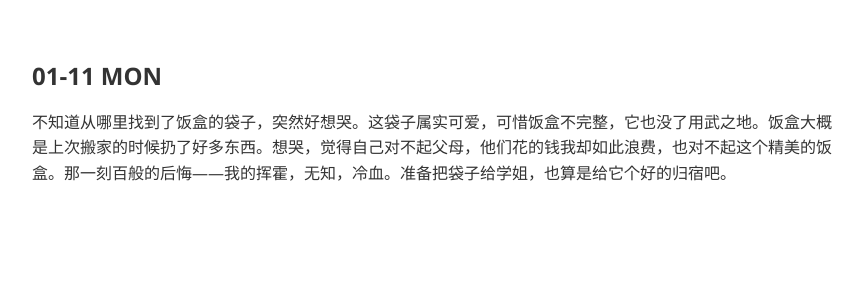
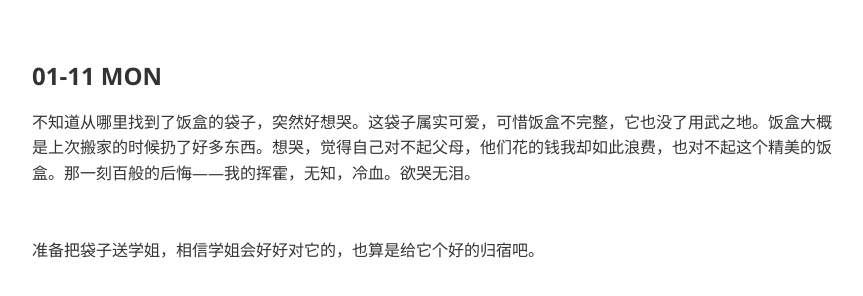
Before and after one commit to JaydenYL/BIN, a plain HTML site: page 2021-JAN.html in a window 1280 px wide. Shown: the part 114-410 px from the top of the page, without its empty margins (208-1071 px from the left). Drawn offline with nearby package versions, Linux system fonts and the light colour scheme.

Commit message:
update 2021-Jan

```diff
--- a/2021-JAN.html
+++ b/2021-JAN.html
@@ -548,6 +548,6 @@ header, .context-menu, .megamenu-content, footer{
 </style>
 </head>
 <body class='typora-export'>
-<div id='write'  class=''><h1><a name="🗑httpsyuliuucombin" class="md-header-anchor"></a><a href='https://yuliuu.com/BIN'><span>🗑</span></a></h1><br><br><h3><a name="01-11-mon" class="md-header-anchor"></a><span>01-11 MON</span></h3><p><span>不知道从哪里找到了饭盒的袋子，突然好想哭。这袋子属实可爱，可惜饭盒不完整，它也没了用武之地。饭盒大概是上次搬家的时候扔了好多东西。想哭，觉得自己对不起父母，他们花的钱我却如此浪费，也对不起这个精美的饭盒。那一刻百般的后悔——我的挥霍，无知，冷血。准备把袋子给学姐，也算是给它个好的归宿吧。</span></p><br><br><p>&nbsp;</p></div>
+<div id='write'  class=''><h1><a name="🗑httpsyuliuucombin" class="md-header-anchor"></a><a href='https://yuliuu.com/BIN'><span>🗑</span></a></h1><br><br><h3><a name="01-11-mon" class="md-header-anchor"></a><span>01-11 MON</span></h3><p><span>不知道从哪里找到了饭盒的袋子，突然好想哭。这袋子属实可爱，可惜饭盒不完整，它也没了用武之地。饭盒大概是上次搬家的时候扔了好多东西。想哭，觉得自己对不起父母，他们花的钱我却如此浪费，也对不起这个精美的饭盒。那一刻百般的后悔——我的挥霍，无知，冷血。欲哭无泪。</span></p><br><p><span>准备把袋子送学姐，相信学姐会好好对它的，也算是给它个好的归宿吧。</span></p><br><br><p>&nbsp;</p></div>
 </body>
 </html>
```
Also changed, not shown: 1 other file.
